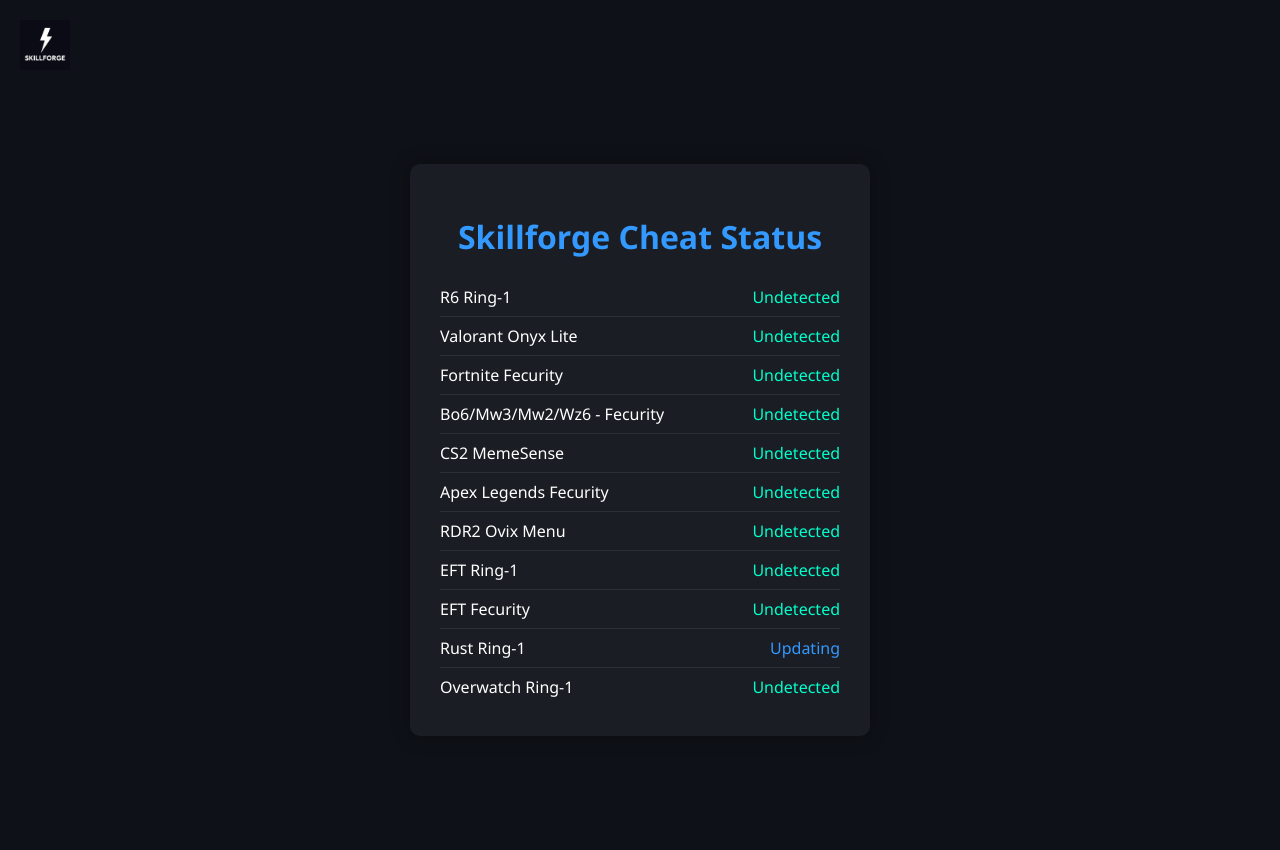
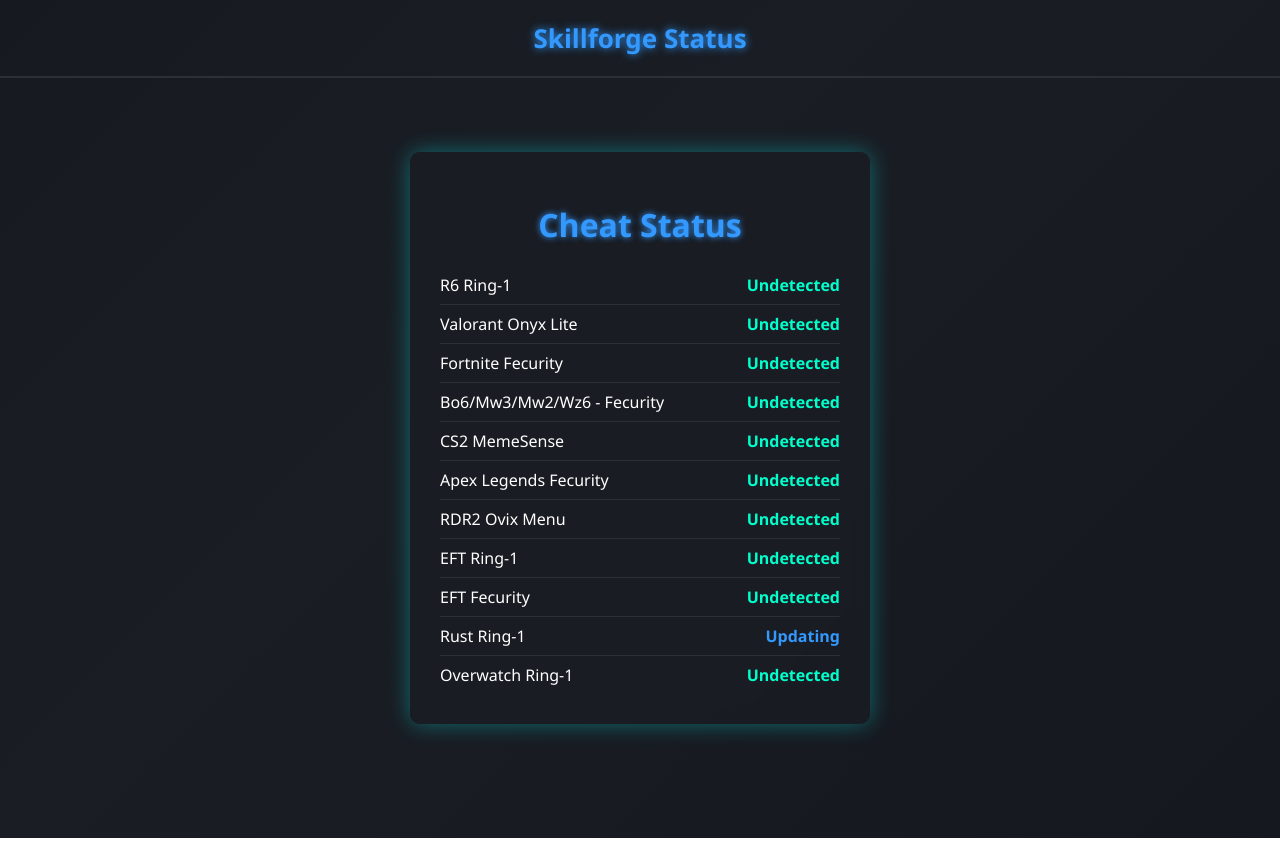
Before and after one commit to Elgrekko030/Elgrekko030.github.io, a plain HTML site: page index.html in a window 1280 px wide. Drawn offline with Linux system fonts and the light colour scheme.

Commit message:
Update index.html

```diff
--- a/index.html
+++ b/index.html
@@ -8,19 +8,28 @@
     body {
       margin: 0;
       font-family: 'Segoe UI', Tahoma, Geneva, Verdana, sans-serif;
-      background-color: #0e1117;
+      background: linear-gradient(-45deg, #0e1117, #1a1d24, #0e1117, #1a1d24);
+      background-size: 400% 400%;
+      animation: gradientBG 15s ease infinite;
       color: #ffffff;
+    }
+
+    @keyframes gradientBG {
+      0% { background-position: 0% 50%; }
+      50% { background-position: 100% 50%; }
+      100% { background-position: 0% 50%; }
     }
 
     header {
       display: flex;
       align-items: center;
+      justify-content: center;
       padding: 20px;
-      background-color: #0e1117;
-    }
-
-    header img {
-      height: 50px;
+      font-size: 26px;
+      font-weight: bold;
+      color: #3399ff;
+      border-bottom: 2px solid #2c2f36;
+      text-shadow: 0 0 8px #3399ff;
     }
 
     main {
@@ -33,17 +42,26 @@
     }
 
     .status-container {
-      background-color: #1a1d24;
+      background-color: rgba(26, 29, 36, 0.85);
       padding: 30px;
       border-radius: 10px;
       width: 400px;
-      box-shadow: 0 0 20px rgba(0, 0, 0, 0.3);
+      box-shadow: 0 0 25px rgba(0, 255, 255, 0.2);
+      backdrop-filter: blur(8px);
+      animation: pulse 3s ease-in-out infinite;
+    }
+
+    @keyframes pulse {
+      0% { box-shadow: 0 0 15px rgba(0, 255, 255, 0.2); }
+      50% { box-shadow: 0 0 25px rgba(0, 255, 255, 0.4); }
+      100% { box-shadow: 0 0 15px rgba(0, 255, 255, 0.2); }
     }
 
     .status-container h1 {
       text-align: center;
       margin-bottom: 20px;
       color: #3399ff;
+      text-shadow: 0 0 6px #3399ff;
     }
 
     .status-item {
@@ -59,20 +77,22 @@
 
     .status-green {
       color: #00ffcc;
+      font-weight: bold;
     }
 
     .status-blue {
       color: #3399ff;
+      font-weight: bold;
     }
   </style>
 </head>
 <body>
   <header>
-    <img src="logo.png" alt="Skillforge Logo" />
+    Skillforge Status
   </header>
   <main>
     <div class="status-container">
-      <h1>Skillforge Cheat Status</h1>
+      <h1>Cheat Status</h1>
 
       <div class="status-item"><span>R6 Ring-1</span><span class="status-green">Undetected</span></div>
       <div class="status-item"><span>Valorant Onyx Lite</span><span class="status-green">Undetected</span></div>
@@ -85,7 +105,6 @@
       <div class="status-item"><span>EFT Fecurity</span><span class="status-green">Undetected</span></div>
       <div class="status-item"><span>Rust Ring-1</span><span class="status-blue">Updating</span></div>
       <div class="status-item"><span>Overwatch Ring-1</span><span class="status-green">Undetected</span></div>
-
     </div>
   </main>
 </body>
```
